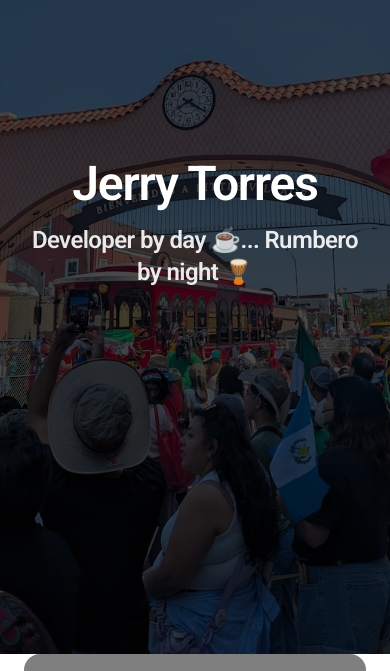
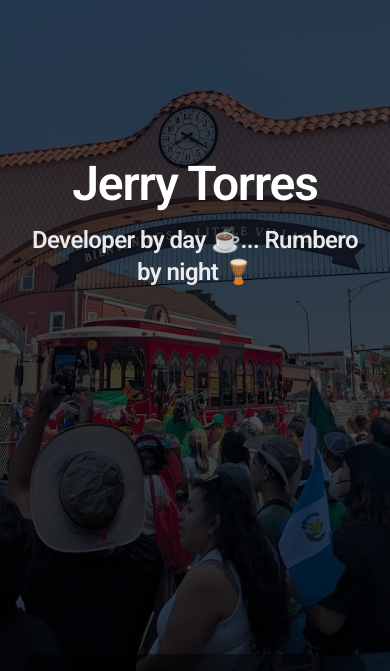
Before and after one commit to gtor23/jerry-dance-info, a React (Vite) app: page / in a window 390 px wide. Shown: the part 190-861 px from the top of the page. Built offline with nearby package versions, Linux system fonts and the light colour scheme.

Commit message:
fix: background shift on mobile when scrolling

```diff
--- a/src/index.css
+++ b/src/index.css
@@ -14,14 +14,13 @@
     @apply text-white font-body; /* Set Roboto as global default here */
   }
 
-  /* Fixed background using pseudo-element to avoid mobile scroll glitch */
   #root::before {
     content: '';
     position: fixed;
     top: 0;
     left: 0;
     width: 100%;
-    height: 100%;
+    height: calc(100vh + 100px);
     z-index: -1;
     background-size: cover;
     background-position: center;
@@ -46,6 +45,7 @@
 
 @media (min-width: 768px) {
   #root::before {
+    height: 100%;
     background-image: var(--overlay), url(/images/la_villita.jpeg);
   }
 }
```
